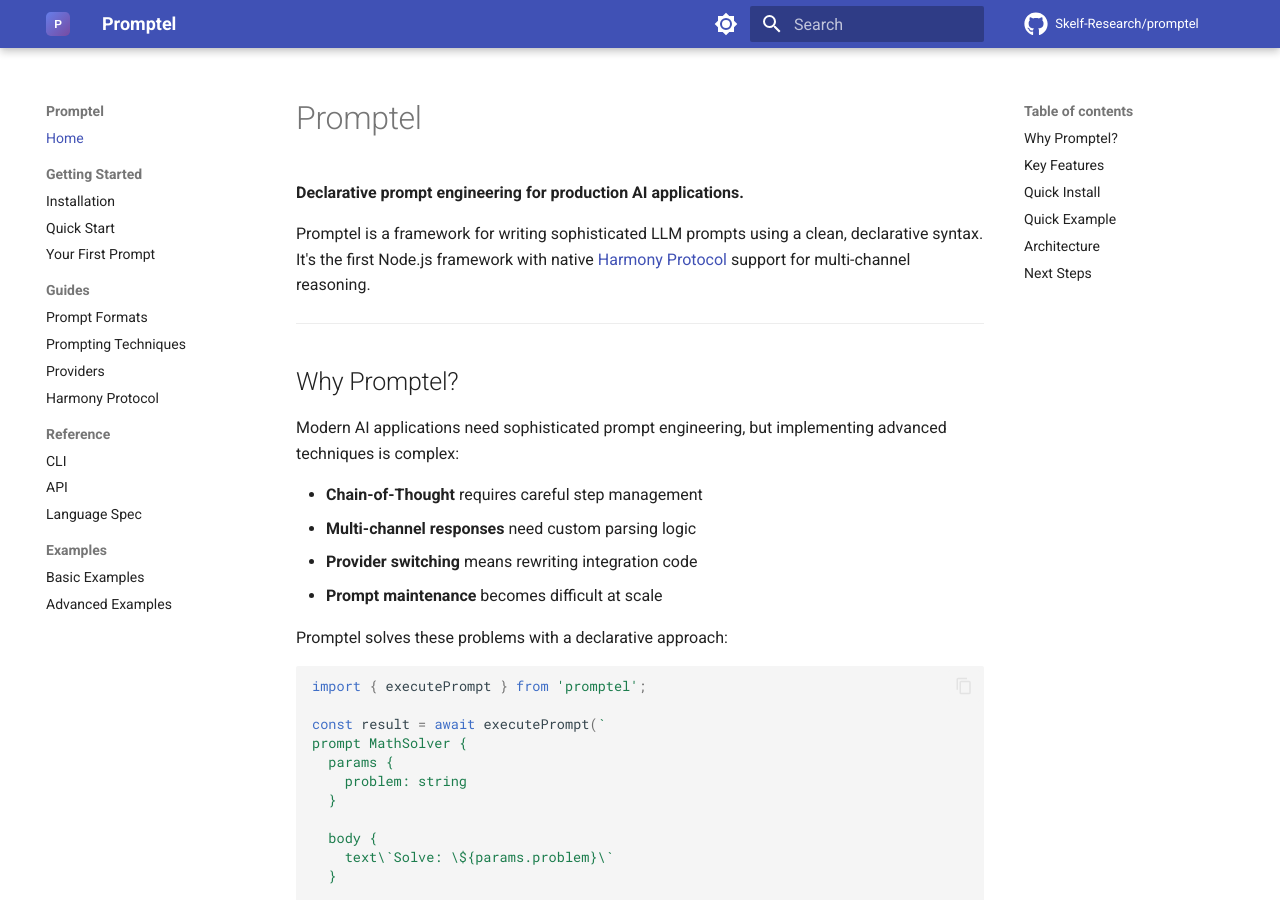
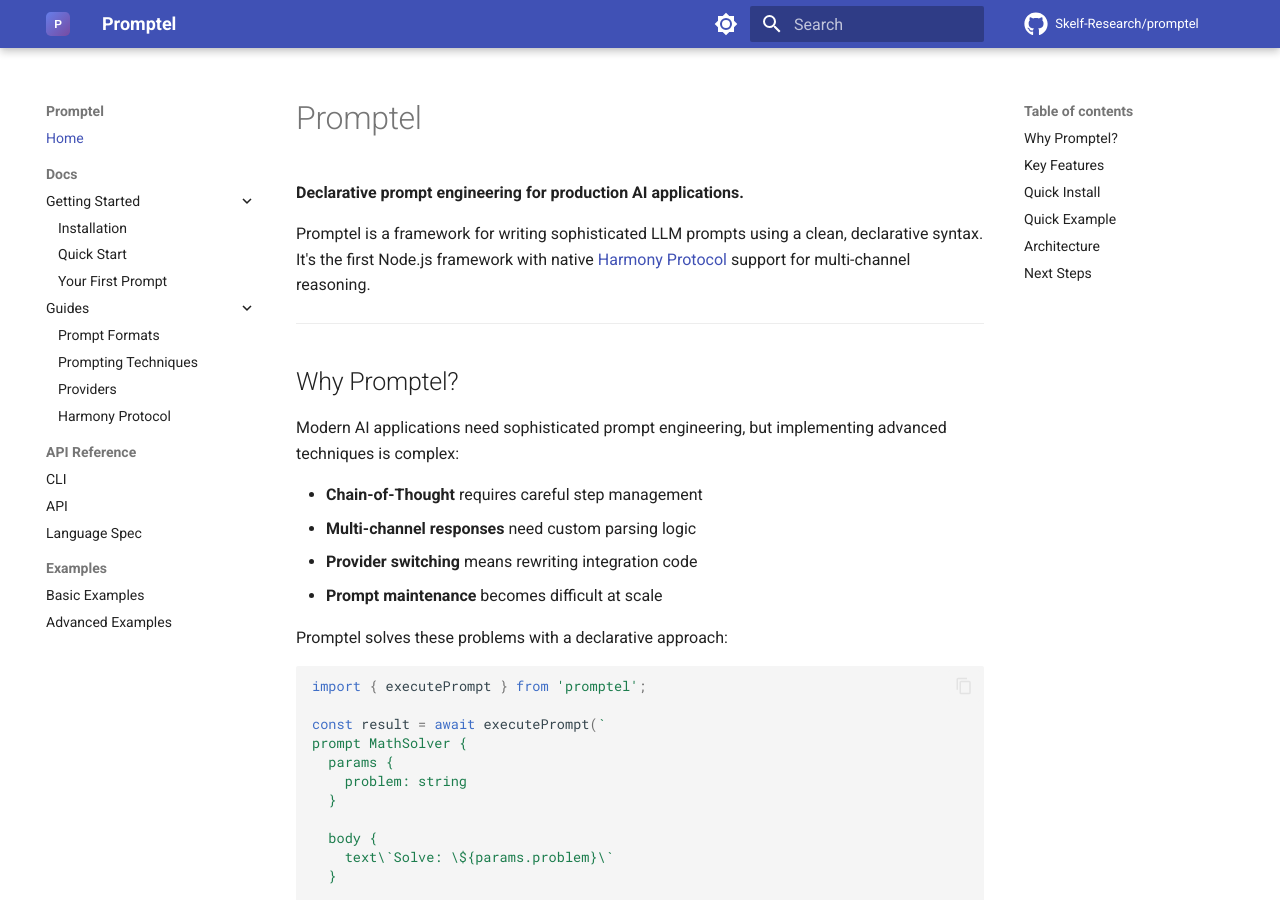
Before and after one commit to Skelf-Research/promptel, an MkDocs documentation site: the page built from documentation/docs/index.md, in a window 1280 px wide and 900 px high. Built offline with MkDocs 1.6.1 and Material for MkDocs 9.7.7, drawn with Linux system fonts in a browser that asks for light colours; comment, search, counter and statistics services are not loaded.

Commit message:
docs: reorganize nav for sidebar layout, fix URLs

```diff
--- a/documentation/mkdocs.yml
+++ b/documentation/mkdocs.yml
@@ -24,6 +24,7 @@ theme:
     - navigation.instant
     - navigation.tracking
     - navigation.sections
+    - navigation.indexes
     - navigation.expand
     - navigation.top
     - search.suggest
@@ -84,16 +85,17 @@ markdown_extensions:
 
 nav:
   - Home: index.md
-  - Getting Started:
-    - Installation: getting-started/installation.md
-    - Quick Start: getting-started/quickstart.md
-    - Your First Prompt: getting-started/first-prompt.md
-  - Guides:
-    - Prompt Formats: guides/formats.md
-    - Prompting Techniques: guides/techniques.md
-    - Providers: guides/providers.md
-    - Harmony Protocol: guides/harmony.md
-  - Reference:
+  - Docs:
+    - Getting Started:
+      - Installation: getting-started/installation.md
+      - Quick Start: getting-started/quickstart.md
+      - Your First Prompt: getting-started/first-prompt.md
+    - Guides:
+      - Prompt Formats: guides/formats.md
+      - Prompting Techniques: guides/techniques.md
+      - Providers: guides/providers.md
+      - Harmony Protocol: guides/harmony.md
+  - API Reference:
     - CLI: reference/cli.md
     - API: reference/api.md
     - Language Spec: reference/language.md
```
